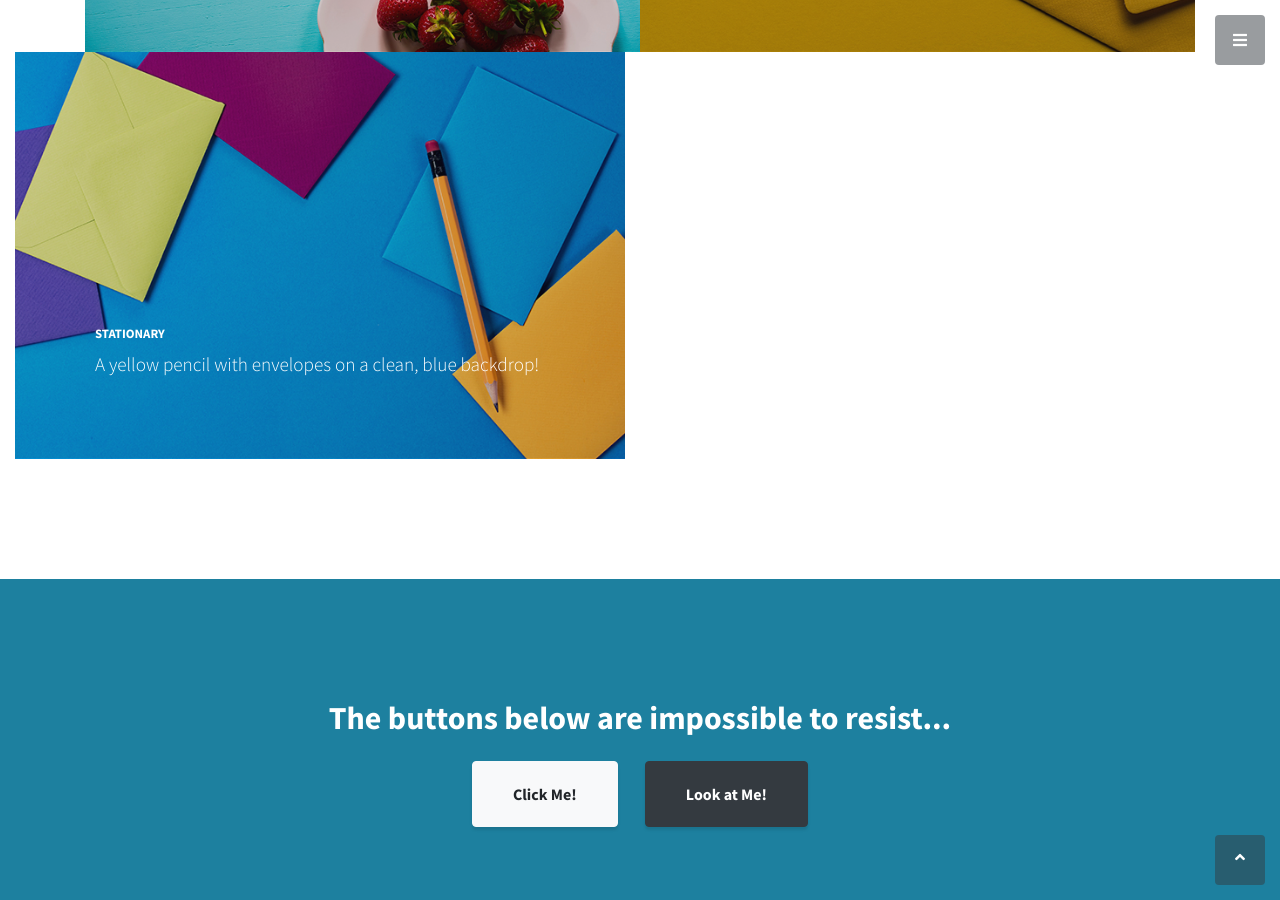
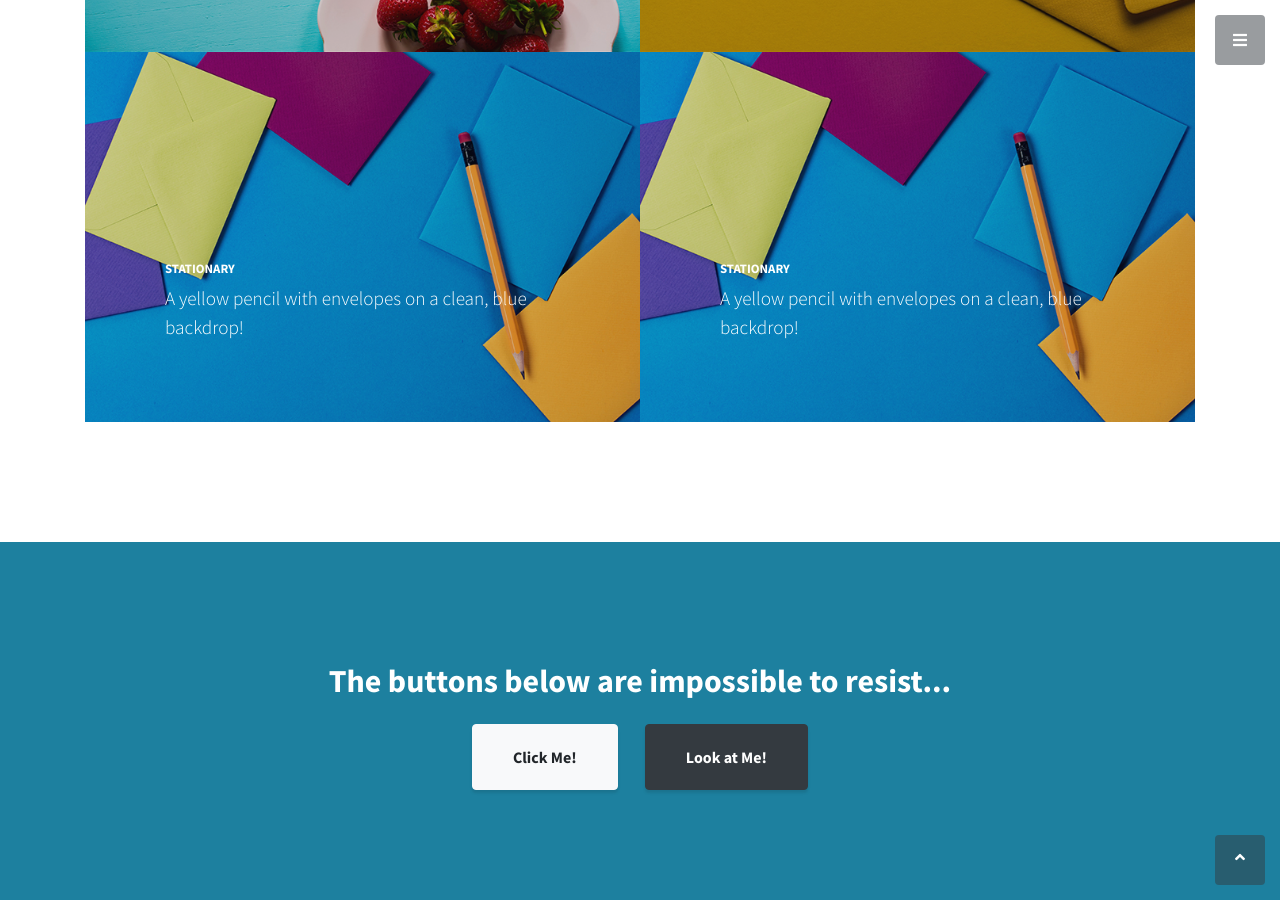
Before and after one commit to weirdness001/ville, a Jekyll site: the page built from index.html, in a window 1280 px wide and 900 px high, scrolled down 3546 px. Built offline with Jekyll 4.4.1, drawn with Linux system fonts in a browser that asks for light colours.

Commit message:
Update index.html

```diff
--- a/index.html
+++ b/index.html
@@ -125,7 +125,17 @@ title: Tervetuloa
               <img class="img-fluid" src="{{ site.baseurl }}/assets/img/portfolio-4.jpg" alt="">
             </a>
             </div>
-        </div>
+
+            <div class="col-lg-6">
+                <a class="portfolio-item" href="#">
+              <span class="caption">
+                <span class="caption-content">
+                  <h2>Stationary</h2>
+                  <p class="mb-0">A yellow pencil with envelopes on a clean, blue backdrop!</p>
+                </span>
+              </span>
+              <img class="img-fluid" src="{{ site.baseurl }}/assets/img/portfolio-1.jpg" alt="">
+            </a>
             </div>
 
             <div class="col-lg-6">
@@ -139,6 +149,11 @@ title: Tervetuloa
               <img class="img-fluid" src="{{ site.baseurl }}/assets/img/portfolio-1.jpg" alt="">
             </a>
             </div>
+
+        </div>
+    </div>
+
+
 
 </section>
 <!-- Call to Action -->
```
Lines whose indentation alone changed are shown as unchanged.
